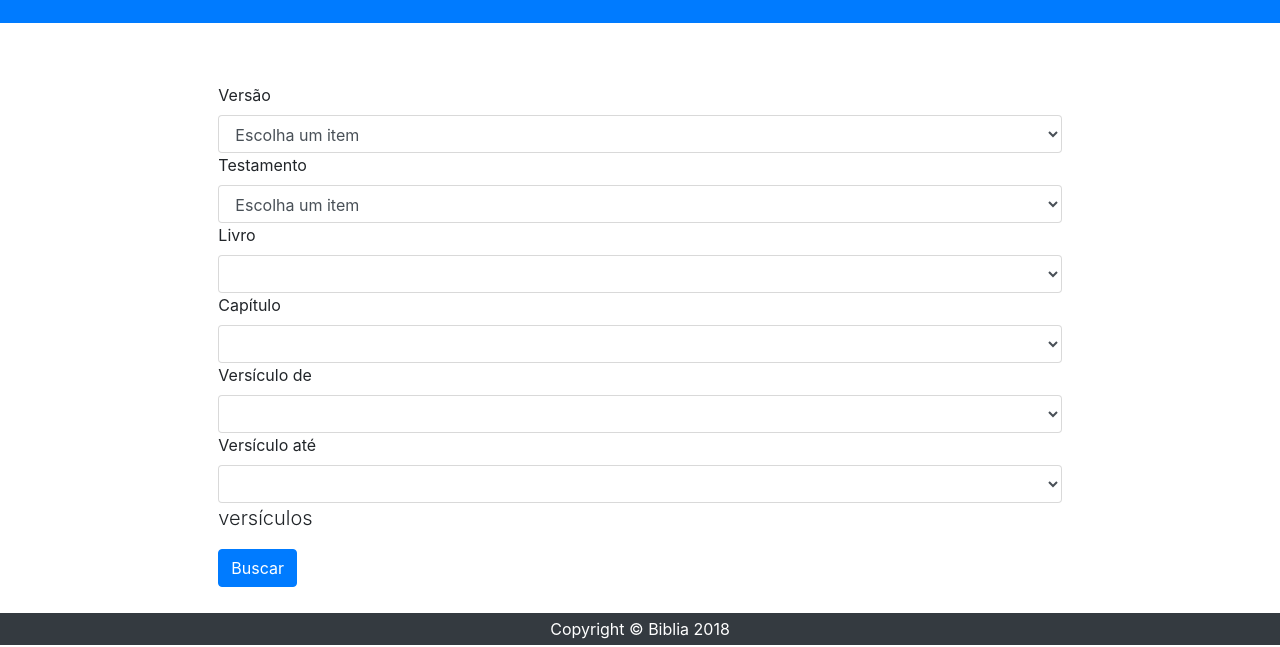
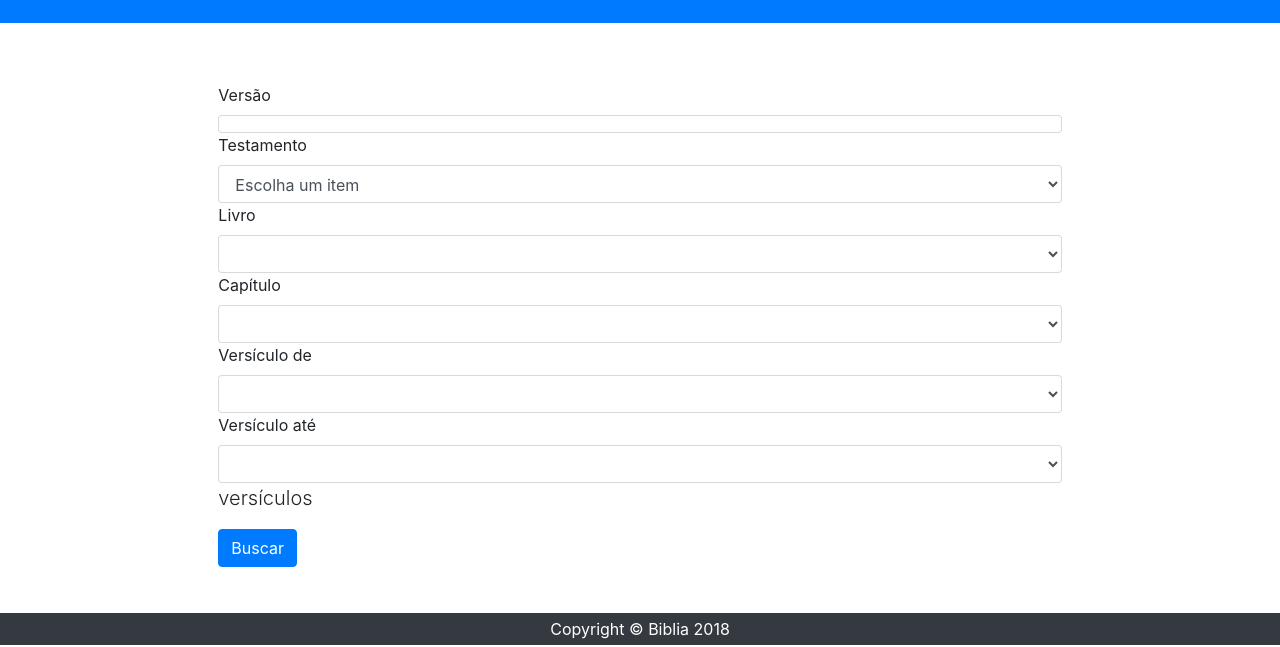
Before and after one commit to mhjmhj2002/mhj-biblia-client, a website: page views/versiculos.html in a window 1280 px wide. Shown: the part 155-802 px from the top of the page. Drawn offline with Linux system fonts and the light colour scheme; no server answers.

Commit message:
add datalist

```diff
--- a/views/versiculos.html
+++ b/views/versiculos.html
@@ -60,7 +60,7 @@
       <div class="row">
                <div class="col-lg-8 mx-auto">
                <label>Versão</label>
-               <select class="form-control" id="versoes-dropdown" name="versoes"></select>
+               <datalist class="form-control" id="versoes-dropdown" name="versoes"></datalist>
           </div>
 
           <div class="col-lg-8 mx-auto">
```
